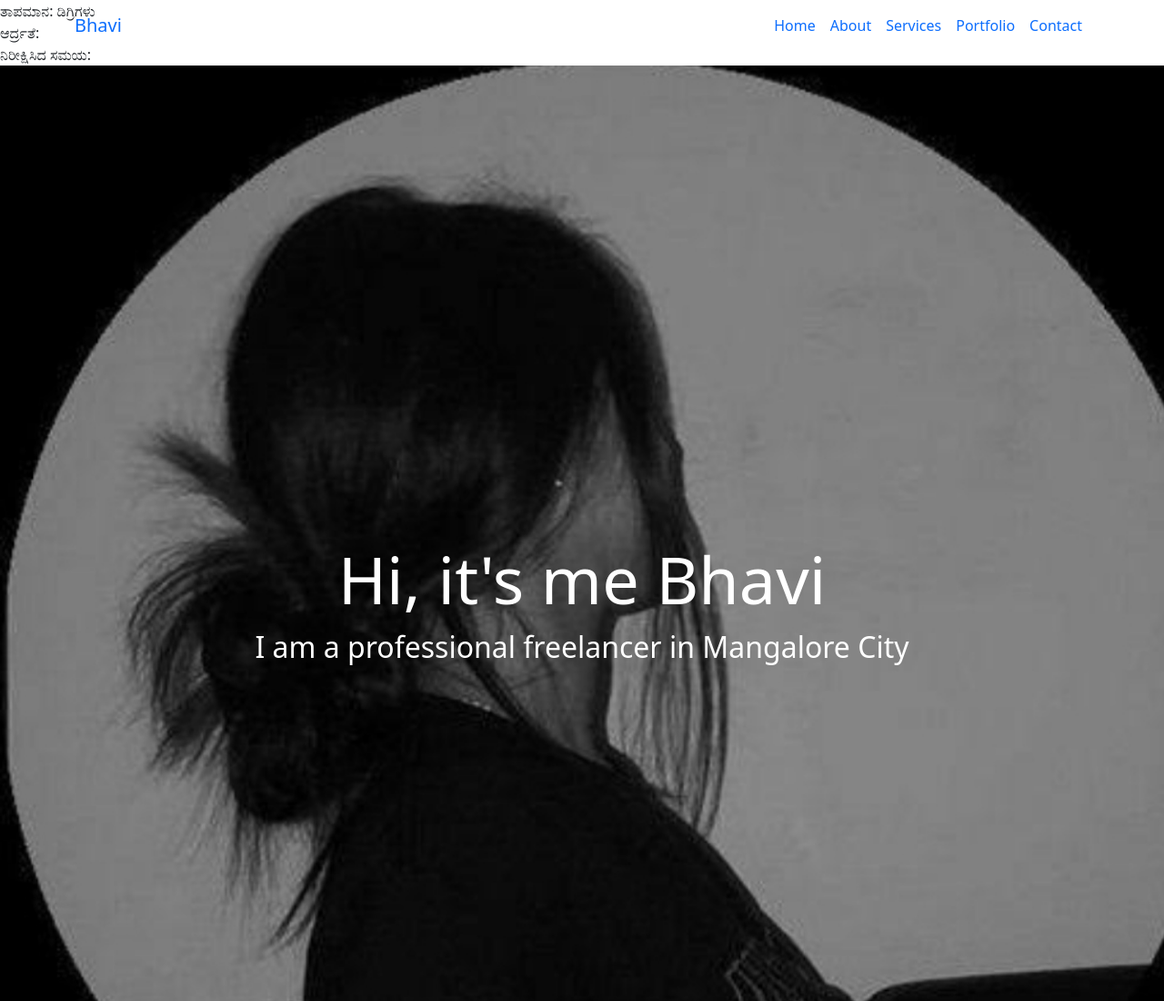
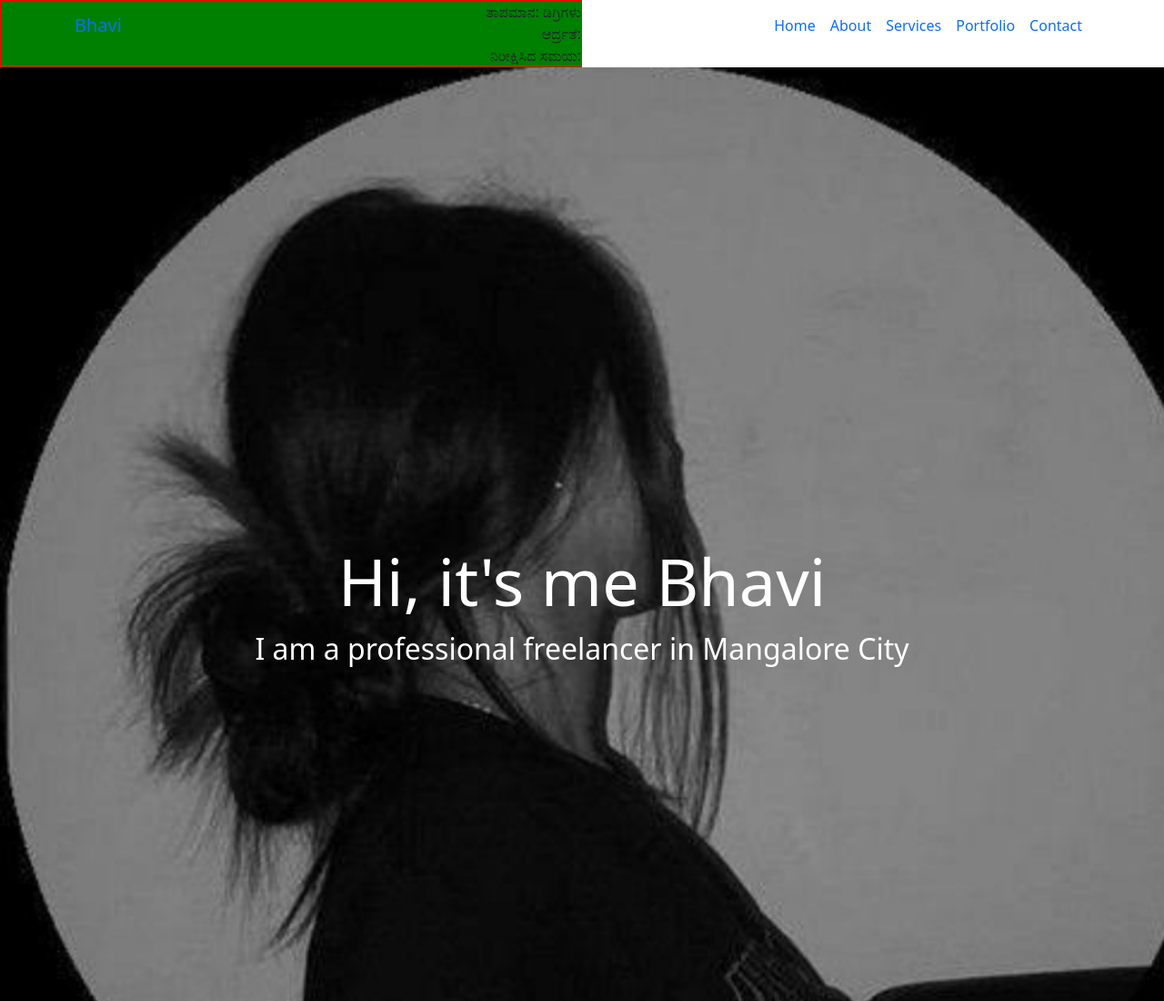
Before and after one commit to bhavishya2004/my-portfolio, a plain HTML site: page index.html in a window 1280 px wide. Shown: the top 1100 px of the page at 91% size. Drawn offline with nearby package versions, Linux system fonts and the light colour scheme; no server answers.

Commit message:
Update index.html

```diff
--- a/index.html
+++ b/index.html
@@ -11,6 +11,18 @@
   <script src="https://cdn.jsdelivr.net/npm/bootstrap@5.1.3/dist/js/bootstrap.bundle.min.js"></script>
   <!-- font awesome -->
   <script src="https://kit.fontawesome.com/31149d48b0.js" crossorigin="anonymous"></script>
+  <style>
+    #wdout{
+      display:flex;
+      justify-contant:flex-end;
+    }
+    #wd{
+      text-align: right;
+      border:1px solid red;
+      background-color: green;
+      width:50%;
+    }
+  </style>
 </head>
 
 <body>
@@ -44,6 +56,7 @@
     </div>
 </nav>
 <div style="color: black;" id="catFact"></div>
+  <div id="wdout">
   <div id="wd">
   <div id="place"></div>
 <div id="state"></div>
@@ -51,6 +64,7 @@
 <span>ತಾಪಮಾನ: <span id="temperature"></span> ಡಿಗ್ರಿಗಳು </span><br>
 <span>ಆರ್ದ್ರತೆ: <span id="humidity"></span></span><br>
 <span>ನಿರೀಕ್ಷಿಸಿದ ಸಮಯ: <span id="observedAt"></span></span>
+  </div>
   </div>
  <!-- main banner -->
  <section class="bgimage" id="home">
```
